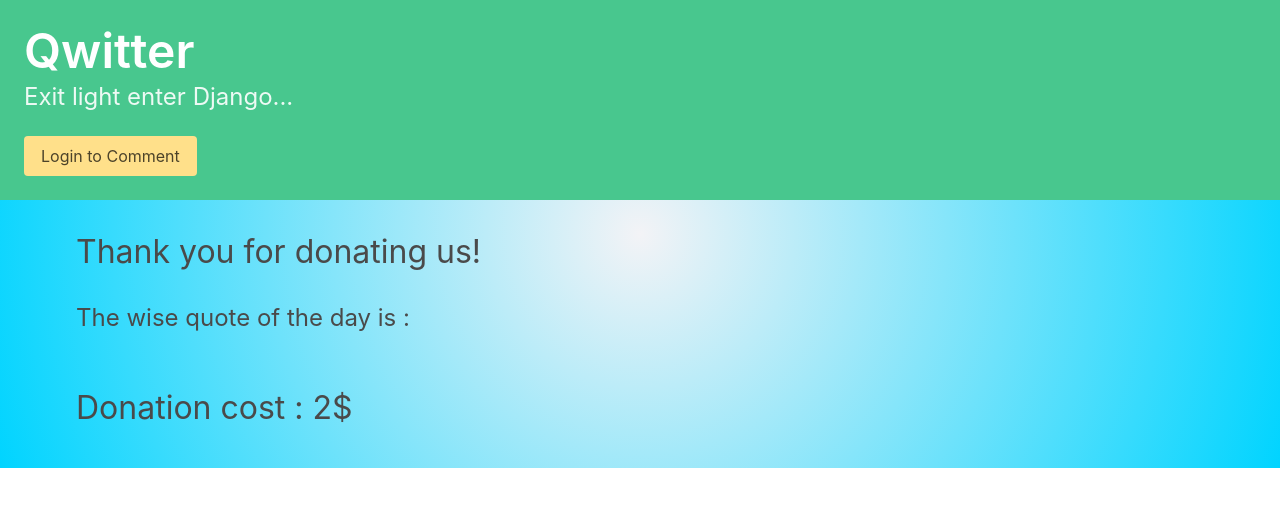
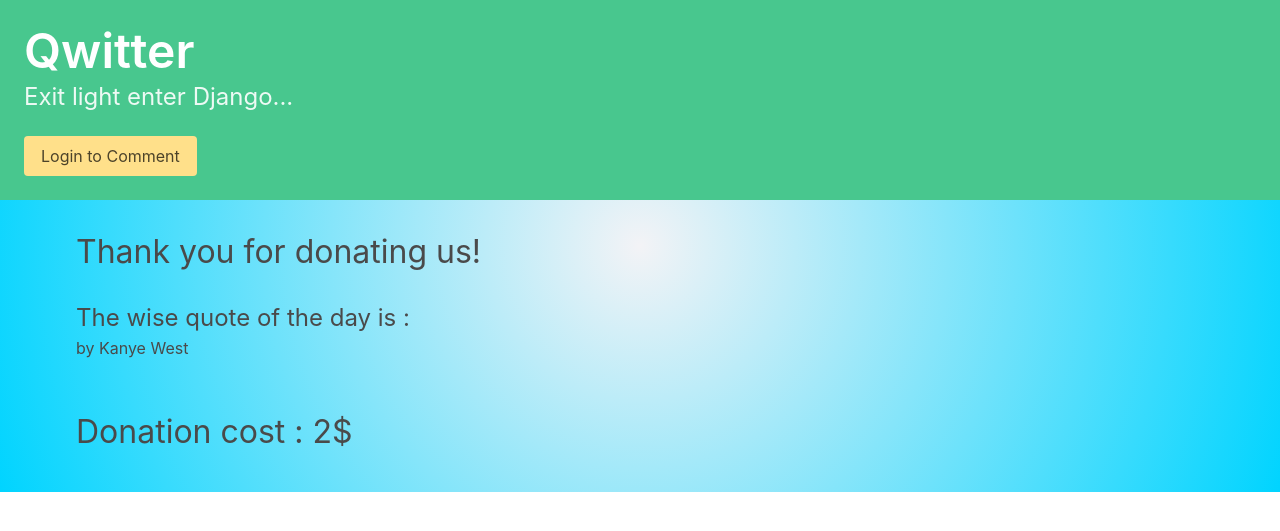
Before and after one commit to ArgyrisApergis/SocialApp, a Django app: page /donate2 in a window 1280 px wide. Shown: the top 531 px of the page. Run offline with Django 4.2, Linux system fonts and the light colour scheme; data that the repository does not hold is empty; some libraries are stand-ins or nearby versions.

Commit message:
final cut2/ comment static files/templ fix

```diff
--- a/project social/social/social_app/templates/donate.html
+++ b/project social/social/social_app/templates/donate.html
@@ -12,9 +12,8 @@ background: radial-gradient(circle, rgb(236, 236, 238) 0%, rgb(243, 243, 246) 0%
 <h1 class= "is-size-3 has-text">Thank you for donating us!</h1><br>
 
 <h2 class= "is-size-4 has-text">The wise quote of the day is :</h2>
-    <h3> {{object}}
-
-    </h3>
+<h3 class="is-size-5 has-text-weight-semibold"> {{object}}</h3>
+<p class= "is-size-6 has-text">by Kanye West</p>
 <h1 class= "is-size-3 has-text"><br>
     Donation cost : {{price}}$
 </h1><br>
--- a/project social/social/social_app/templates/donate2.html
+++ b/project social/social/social_app/templates/donate2.html
@@ -36,9 +36,8 @@
 <h1 class= "is-size-3 has-text">Thank you for donating us!</h1><br>
 
 <h2 class= "is-size-4 has-text">The wise quote of the day is :</h2>
-    <h3> {{object}}
-
-    </h3>
+<h3 class="is-size-5 has-text-weight-semibold"> {{object}}</h3>
+    <p class= "is-size-6 has-text">by Kanye West</p>
 <h1 class= "is-size-3 has-text"><br>
     Donation cost : {{price}}$
 </h1><br>
```
Also changed, not shown: project social/social/social_app/db.sqlite3.
